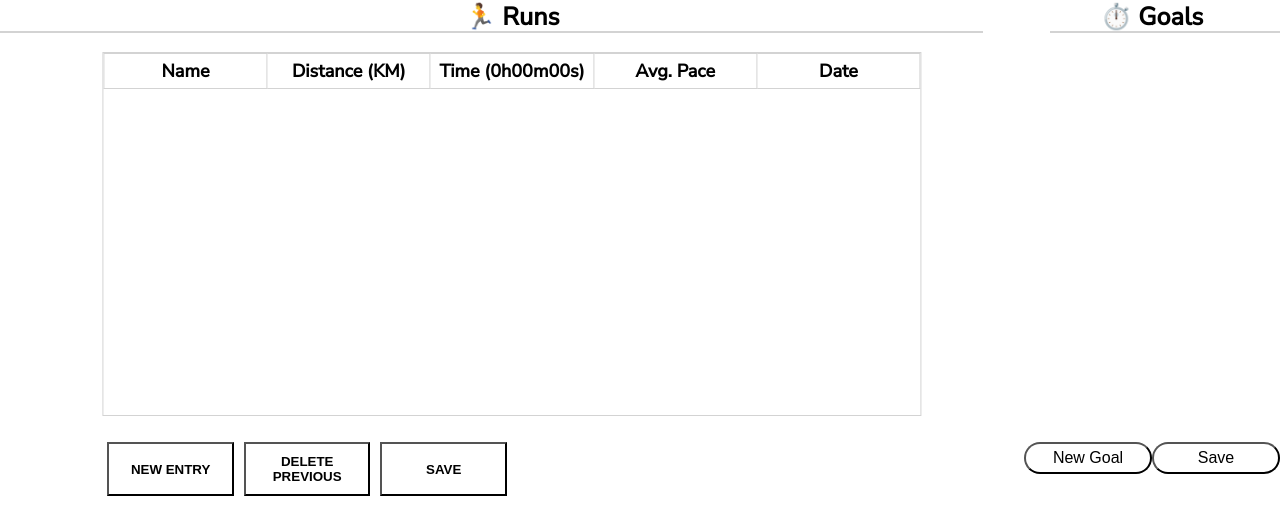
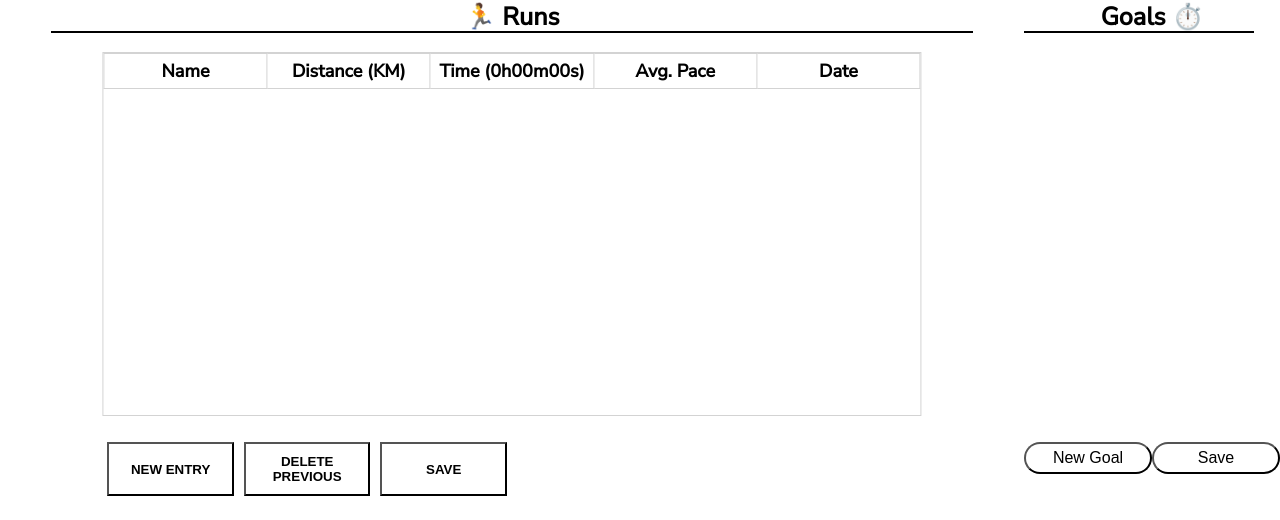
Before and after one commit to bnquon/FitFolio, a plain HTML site: page cardio.html in a window 1280 px wide. Shown: the part 280-800 px from the top of the page. Drawn offline with Linux system fonts and the light colour scheme.

Commit message:
Adjusted hr

```diff
--- a/cardio.html
+++ b/cardio.html
@@ -53,7 +53,7 @@
             </div>
 
             <div id="goals">
-                <h2 id="goal-title">⏱️ Goals</h2><hr>
+                <h2 id="goal-title">Goals ⏱️</h2><hr>
                 <div id="goal-container">
 
                 </div>
--- a/style.css
+++ b/style.css
@@ -377,8 +377,9 @@
 .cardio-page .main-container .content-container hr {
     position: absolute;
     top: 6%;
-    border: 1px solid lightgray;
-    width: 96%;
+    border: 1px solid black;
+    width: 90%;
+    margin-left: 5%;
     height: 1px;
 }
 
@@ -416,7 +417,7 @@
     top: 85%;
     left: 10%;
     width: 40%;
-    justify-content: space-between;
+    justify-content: space-evenly;
 }
 
 .box {
@@ -497,9 +498,8 @@
 
 .cardio-page .main-container #goals hr {
     display: flex;
-    border: 1px solid lightgray;
+    border: 1px solid black;
     width: 90%;
-    margin-left: 10%;
 }
 
 .cardio-page .main-container #goals #goal-container {
```
